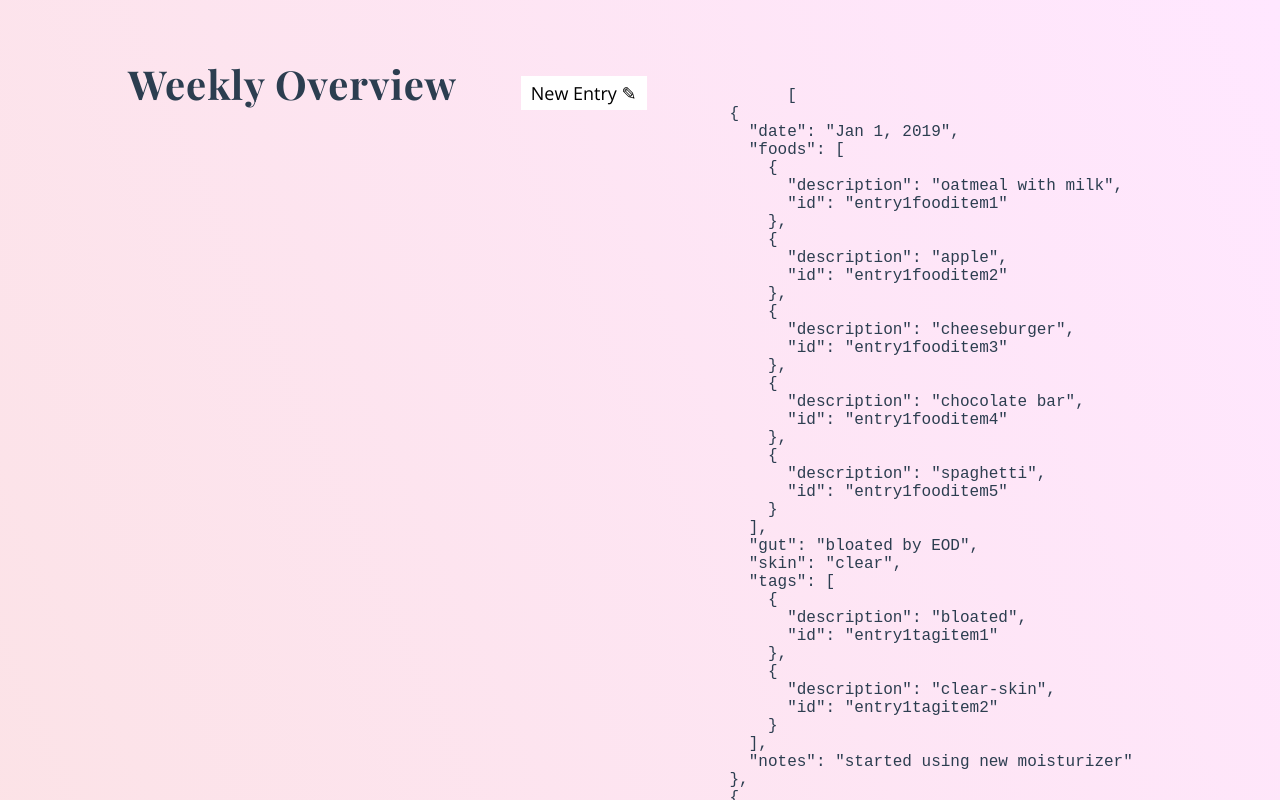
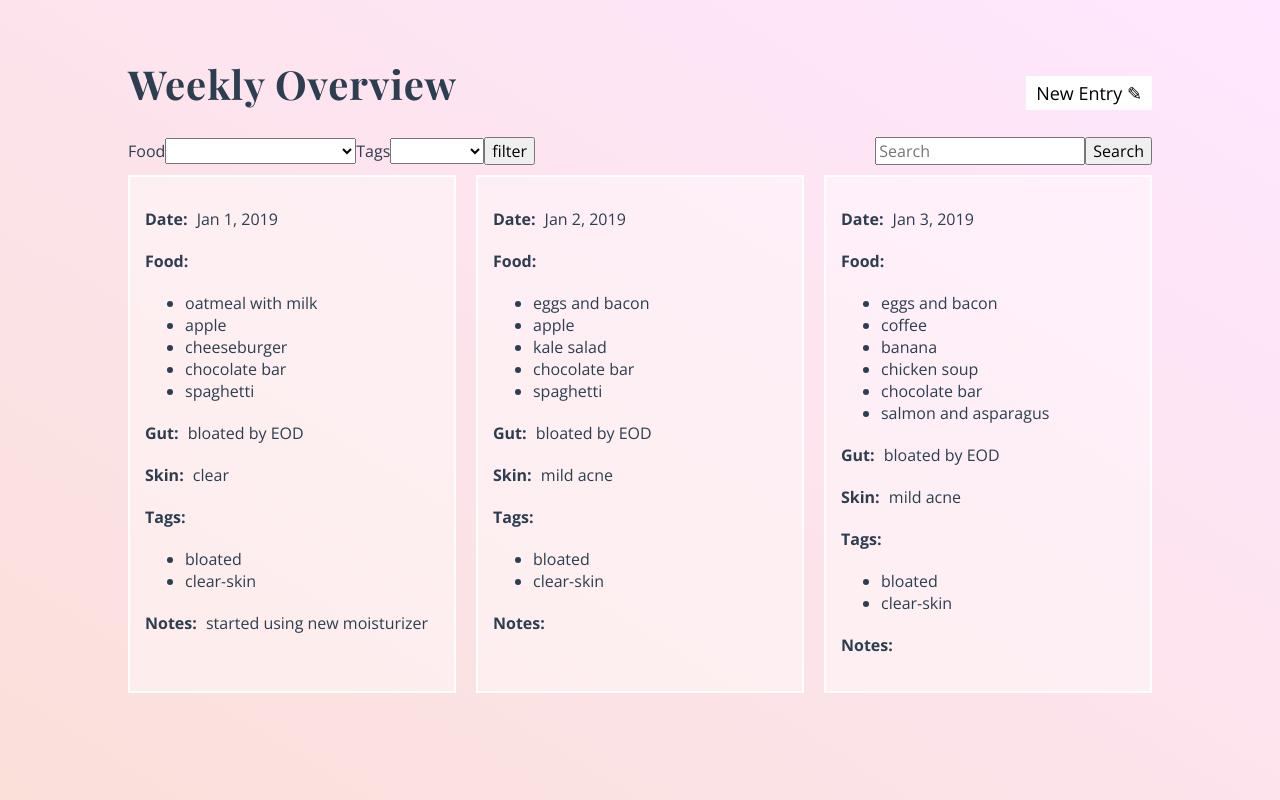
Before and after one commit to ngojenny/food-tracker, a Vue app: page /#/ in a window 1280 px wide. Shown: the top 800 px of the page. Built offline with nearby package versions, Linux system fonts and the light colour scheme.

Commit message:
filter and search are independently working

```diff
--- a/src/components/Dashboard.vue
+++ b/src/components/Dashboard.vue
@@ -3,15 +3,12 @@
     <header>
       <h1>Weekly Overview</h1>
       <button class="add-button" type="button" v-on:click="toggleEntryForm">New Entry ✎</button>
-      <pre>
-        {{showEntriesMatchingSearchQuery}}
-      </pre>
     </header>
     <main>
-      <FilterSortBar :entries="entries" @search-query="searchQuery" />
+      <FilterSortBar :entries="entries" @search-query="searchQuery" @add-filters="addFilters" />
       <div class="card-container">
         <DayEntry
-          v-for="entry in showEntriesMatchingSearchQuery"
+          v-for="entry in showEntriesMatchingFilterCritera"
           v-bind:key="entry.date"
           :date="entry.date"
           :foods="entry.foods"
@@ -41,6 +38,7 @@ export default {
     return {
       formVisible: false,
       searchTerm: "",
+      filters: [],
       entries: [
         {
           date: "Jan 1, 2019",
@@ -102,34 +100,53 @@ export default {
       this.formVisible = !this.formVisible;
     },
     addEntry(val) {
-      console.log("adding entry!", val);
       this.entries.push(val);
     },
     searchQuery(query) {
-      console.log("search query", query);
       this.searchTerm = query;
+    },
+    addFilters(filters) {
+      this.filters = filters.filter(item => item !== null);
     }
   },
   computed: {
-    showEntriesMatchingSearchQuery: function() {
-      if (this.searchTerm.length > 0) {
+    showEntriesMatchingFilterCritera: function() {
+      console.log("calling");
+      const filterCriteria = [].concat(...this.filters);
+      if (this.searchTerm.length > 0 && this.filters.indexOf(this.searchTerm)) {
+        filterCriteria.push(this.searchTerm);
+      }
+
+      console.log("filtercriteria", filterCriteria);
+
+      if (filterCriteria.length > 0) {
         const matchedEntries = [];
-
+        filterCriteria.forEach(criteria => {
           this.entries.forEach(entry => {
+            // for now check for unique date, will need to generate some UID later
+            const itemIndex = matchedEntries.findIndex(item => {
+              return item.date === entry.date;
+            });
+            if (itemIndex === -1) {
               for (let key in entry) {
-            if (entry[key].includes(this.searchTerm)) {
+                if (entry[key].includes(criteria)) {
                   matchedEntries.push(entry);
                 }
 
                 if (Array.isArray(entry[key])) {
+                  console.log("second push", itemIndex, matchedEntries);
+
                   entry[key].forEach(item => {
-                if (item.description.includes(this.searchTerm)) {
+                    if (item.description.includes(criteria)) {
                       matchedEntries.push(entry);
                     }
                   });
                 }
               }
+            }
           });
+        });
+
         return matchedEntries;
       } else {
         return this.entries;
--- a/src/components/FilterSortBar.vue
+++ b/src/components/FilterSortBar.vue
@@ -1,22 +1,22 @@
 <template>
   <div class="container">
-    <div class="filter">
+    <form v-on:submit.prevent="addFilters" class="filter">
       <div class="filter-dropdown">
         <label for="food">Food</label>
-        <select name id="food">
-          <option value>All</option>
-          <option v-for="food in allFoodItems" v-bind:key="food" value="food">{{food}}</option>
+        <select name id="food" v-model="foodFilter">
+          <option>All</option>
+          <option v-for="food in allFoodItems" v-bind:key="food" :value="food">{{food}}</option>
         </select>
       </div>
       <div class="filter-dropdown">
         <label for="tags">Tags</label>
-        <select name id="tag">
-          <option value>All</option>
-          <option v-for="tag in allTagItems" v-bind:key="tag" value="tag">{{tag}}</option>
+        <select name id="tag" v-model="tagFilter">
+          <option>All</option>
+          <option v-for="tag in allTagItems" v-bind:key="tag" :value="tag">{{tag}}</option>
         </select>
       </div>
-      <button type="button">filter</button>
-    </div>
+      <button type="submit">filter</button>
+    </form>
     <form v-on:submit.prevent="searchQuery" class="search">
       <label for="search" class="visuallyhidden">Search</label>
       <input type="search" placeholder="Search" v-model="search" />
@@ -32,12 +32,16 @@ export default {
   props: ["entries"],
   data() {
     return {
-      search: ""
+      search: "",
+      foodFilter: null,
+      tagFilter: null
     };
   },
   methods: {
+    addFilters: function() {
+      this.$emit("add-filters", [this.foodFilter, this.tagFilter]);
+    },
     searchQuery: function() {
-      console.log("calling search");
       this.$emit("search-query", this.search);
     }
   },
```
Lines whose indentation alone changed are shown as unchanged.
